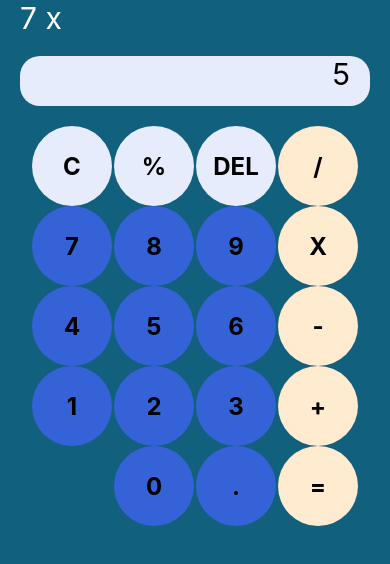
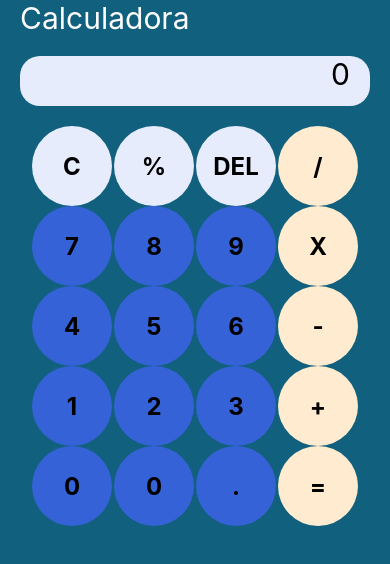
Before and after one commit to NicolasAlejandroBasilioNava/tecnologiasMoviles, a React Native app in the folder AwesomeProject/: screen / in a window 390 px wide. Shown: the top 564 px of the page. Built offline with nearby package versions, Linux system fonts and the light colour scheme.

Commit message:
Calculadora Operaciones basicas y clear

```diff
--- a/AwesomeProject/App.js
+++ b/AwesomeProject/App.js
@@ -10,34 +10,126 @@ import { CalculatorButton } from './src/components/CalculatorButton';
 import { RowCalculatorButtons } from './src/components/RowCalculatorButtons';
 
 const initialState = {
-  displayNumber: 0,
-  operator: '', // Fixed the typo "aperator" to "operator"
+  displayNumber: '0',
+  operator: '',
   previousNumber: 0,
   currentNumber: 0,
 };
 
 function reducer(state, action) {
-  if (action.type === 'SELECTED_NUMBER') {
-    return {
-      ...state,
-      currentNumber: action.payload,
-    };
+  switch (action.type) {
+    case 'SELECTED_NUMBER':
+      if (state.operator) {
+        return {
+          ...state,
+          currentNumber: state.currentNumber
+            ? state.currentNumber + action.payload
+            : action.payload,
+          displayNumber: state.displayNumber + action.payload,
+        };
+      } else {
+        return {
+          ...state,
+          currentNumber: state.currentNumber
+            ? state.currentNumber + action.payload
+            : action.payload,
+          displayNumber:
+            state.displayNumber === '0'
+              ? action.payload
+              : state.displayNumber + action.payload,
+        };
+      }
+    case 'SELECTED_OPERATOR':
+      if (state.operator) {
+        // Handle consecutive operators
+        return {
+          ...state,
+          operator: action.payload,
+          displayNumber: state.displayNumber.replace(
+            new RegExp(`\\${state.operator}$`),
+            action.payload
+          ),
+        };
+      } else {
+        return {
+          ...state,
+          operator: action.payload,
+          previousNumber: state.currentNumber,
+          currentNumber: null,
+          displayNumber: state.displayNumber + action.payload,
+        };
+      }
+    case 'CALCULATE':
+      if (state.operator && state.currentNumber !== null) {
+        // Parse the strings as floating-point numbers
+        const previousNumber = parseFloat(state.previousNumber);
+        const currentNumber = parseFloat(state.currentNumber);
+
+        // Perform calculations based on the selected operator
+        let result;
+        switch (state.operator) {
+          case '+':
+            result = previousNumber + currentNumber;
+            break;
+          case '-':
+            result = previousNumber - currentNumber;
+            break;
+          case 'X':
+            result = previousNumber * currentNumber;
+            break;
+          case '/':
+            result = previousNumber / currentNumber;
+            break;
+          default:
+            result = currentNumber;
+        }
+
+        // Devuelve el nuevo estado con los cálculos realizados
+        return {
+          displayNumber: result.toString(),
+          operator: '',
+          previousNumber: 0,
+          currentNumber: result,
+        };
+      }
+      return state;
+
+    case 'CLEAR':
+      return {
+        displayNumber: '0',
+        operator: '',
+        previousNumber: 0,
+        currentNumber: 0,
+      }
+    default:
+      return state;
   }
-  // Always return the state if the action type is not recognized.
-  return state;
 }
 
 export default function App() {
   const [state, dispatch] = useReducer(reducer, initialState);
 
   const handleSelectNumber = (number) => {
-    dispatch({ type: 'SELECTED_NUMBER', payload: number }); // Fixed the double curly braces here
-  }
+    dispatch({ type: 'SELECTED_NUMBER', payload: number });
+  };
+
+  const handleSelectOperator = (operator) => {
+    dispatch({ type: 'SELECTED_OPERATOR', payload: operator });
+  };
+
+  const handleCalculate = () => {
+    dispatch({ type: 'CALCULATE' });
+  };
+
+  const handleClear = () => {
+    dispatch({ type: 'CLEAR' });
+  };
+
 
   return (
     <View style={styles.container}>
       <Text style={{fontSize: 30, marginHorizontal: 20, color: THEME.COLORS.WHITE.MID}}>
-          7 x
+        Calculadora
       </Text>
       <View style={{
         backgroundColor: THEME.COLORS.GRAY.LIGHT,
@@ -46,37 +138,104 @@ export default function App() {
         borderRadius: 20,
         alignItems: 'flex-end',
       }}>
-        <Text style={{fontSize: 30, marginHorizontal: 20,}}>5</Text>
+        <Text style={{fontSize: 30, marginHorizontal: 20,}}>
+          {state.displayNumber}
+        </Text>
       </View>
       <RowCalculatorButtons
-        btn1Text='C' btn1Role='extra'
-        btn2Text='%' btn2Role='extra'
-        btn3Text='DEL' btn3Role='extra'
-        btn4Text='/' btn4Role='operator'
+        btn1Text="C"
+        btn1Role="extra"
+        btn2Text="%"
+        btn2Role="extra"
+        btn3Text="DEL"
+        btn3Role="extra"
+        btn4Text="/"
+        btn4Role="operator"
+        onButtonPress={(text) => {
+          if (text === 'C') {
+            handleClear();
+          } else if (text === 'DEL') {
+            // Implement logic to delete the last character if needed
+            // For example: handleDelete();
+          } else if (text === '=') {
+            handleCalculate();
+            console.log(state.currentNumber)
+          } else {
+            handleSelectOperator(text);
+          }
+        }}
       />
       <RowCalculatorButtons
-        btn1Text='7' btn1Role='number'
-        btn2Text='8' btn2Role='number'
-        btn3Text='9' btn3Role='number'
-        btn4Text='X' btn4Role='operator'
+        btn1Text="7"
+        btn1Role="number"
+        btn2Text="8"
+        btn2Role="number"
+        btn3Text="9"
+        btn3Role="number"
+        btn4Text="X"
+        btn4Role="operator"
+        onButtonPress={(text) => {
+          if (text === 'X'){
+            handleSelectOperator(text);
+          }else{
+            handleSelectNumber(text)
+          }
+        }}
       />
       <RowCalculatorButtons
-        btn1Text='4' btn1Role='number'
-        btn2Text='5' btn2Role='number'
-        btn3Text='6' btn3Role='number'
-        btn4Text='-' btn4Role='operator'
+        btn1Text="4"
+        btn1Role="number"
+        btn2Text="5"
+        btn2Role="number"
+        btn3Text="6"
+        btn3Role="number"
+        btn4Text="-"
+        btn4Role="operator"
+        onButtonPress={(text) => {
+          if (text === '-'){
+            handleSelectOperator(text);
+          }else{
+            handleSelectNumber(text)
+          }
+        }}
       />
       <RowCalculatorButtons
-        btn1Text='1' btn1Role='number'
-        btn2Text='2' btn2Role='number'
-        btn3Text='3' btn3Role='number'
-        btn4Text='+' btn4Role='operator'
+        btn1Text="1"
+        btn1Role="number"
+        btn2Text="2"
+        btn2Role="number"
+        btn3Text="3"
+        btn3Role="number"
+        btn4Text="+"
+        btn4Role="operator"
+        onButtonPress={(text) => {
+          if (text === '+'){
+            handleSelectOperator(text);
+          }else{
+            handleSelectNumber(text)
+          }
+        }}
       />
       <RowCalculatorButtons
-        // btn1Text='0' btn1Role='number'
-        btn2Text='0' btn2Role='number'
-        btn3Text='.' btn3Role='number'
-        btn4Text='=' btn4Role='operator'
+        btn1Text="0"
+        btn1Role="number"
+        btn2Text="0"
+        btn2Role="number"
+        btn3Text="."
+        btn3Role="number"
+        btn4Text="="
+        btn4Role="operator"
+        onButtonPress={(text) => {
+          if (text === '=') {
+            console.log(state.currentNumber)
+            console.log(state.previousNumber)
+            handleCalculate();
+          }else if( text === '.'){
+            //Handle .
+          }else{
+            handleSelectNumber(text)
+          }
+        }}
       />
 
     </View>
--- a/AwesomeProject/src/components/CalculatorButton.jsx
+++ b/AwesomeProject/src/components/CalculatorButton.jsx
@@ -2,11 +2,11 @@ import React from 'react';
 import { TouchableOpacity, Text, StyleSheet } from 'react-native';
 import { THEME } from '../theme/colors';
 
-export const CalculatorButton = ({ text, role }) => {
-  const buttonStyle = role === 'number' ? styles.number : role === 'operator' ? styles.operator : role === 'extra' ? styles.extra : styles.none;
+export const CalculatorButton = ({ text, role, onPress }) => {
+  const buttonStyle = role === "number" ? styles.number : role === "operator" ? styles.operator : role === "extra" ? styles.extra : styles.none;
 
   return (
-    <TouchableOpacity style={[styles.button, buttonStyle]}>
+    <TouchableOpacity style={[styles.button, buttonStyle]} onPress={() => onPress(text)}>
       <Text style={styles.buttonText}>{text}</Text>
     </TouchableOpacity>
   );
--- a/AwesomeProject/src/components/RowCalculatorButtons.jsx
+++ b/AwesomeProject/src/components/RowCalculatorButtons.jsx
@@ -1,16 +1,22 @@
+import React from "react";
 import { View } from "react-native";
 import { CalculatorButton } from "./CalculatorButton";
 
 export const RowCalculatorButtons = ({
-  btn1Text, btn1Role,
-  btn2Text, btn2Role,
-  btn3Text, btn3Role,
-  btn4Text, btn4Role,
-}) =>(
-  <View style={{flexDirection: 'row', justifyContent: 'center'}}>
-    <CalculatorButton text={btn1Text} role={btn1Role}/>
-    <CalculatorButton text={btn2Text} role={btn2Role}/>
-    <CalculatorButton text={btn3Text} role={btn3Role}/>
-    <CalculatorButton text={btn4Text} role={btn4Role}/>
+  btn1Text,
+  btn1Role,
+  btn2Text,
+  btn2Role,
+  btn3Text,
+  btn3Role,
+  btn4Text,
+  btn4Role,
+  onButtonPress, // New prop to handle button presses
+}) => (
+  <View style={{ flexDirection: "row", justifyContent: "center" }}>
+    <CalculatorButton text={btn1Text} role={btn1Role} onPress={() => onButtonPress(btn1Text)} />
+    <CalculatorButton text={btn2Text} role={btn2Role} onPress={() => onButtonPress(btn2Text)} />
+    <CalculatorButton text={btn3Text} role={btn3Role} onPress={() => onButtonPress(btn3Text)} />
+    <CalculatorButton text={btn4Text} role={btn4Role} onPress={() => onButtonPress(btn4Text)} />
   </View>
-)
+);
```
